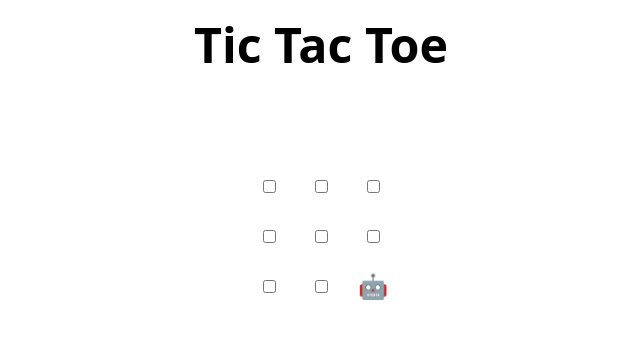
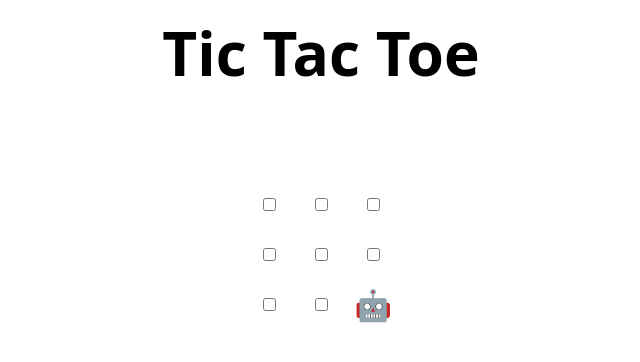
Before and after one commit to NICKY-TECH/skills-review-pull-requests, a plain HTML site: page index.html in a window 1280 px wide. Shown: the whole page, without its empty margins (319-959 px from the left). Drawn offline with Linux system fonts and the light colour scheme.

Commit message:
Update index.html
please

```diff
--- a/index.html
+++ b/index.html
@@ -5,7 +5,7 @@
   body,
   td,
   input {
-    font-size: 24.2px;
+    font-size: 30.2px;
     line-height: 1.5;
     text-align: center;
     font-family: system-ui, sans-serif;
```
